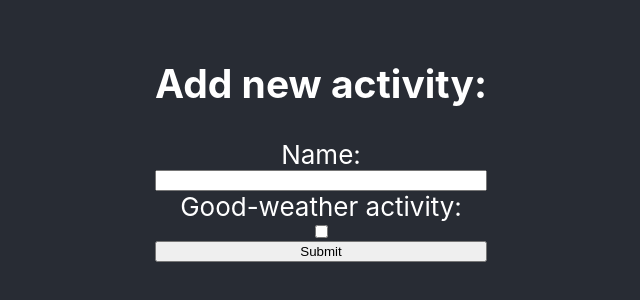
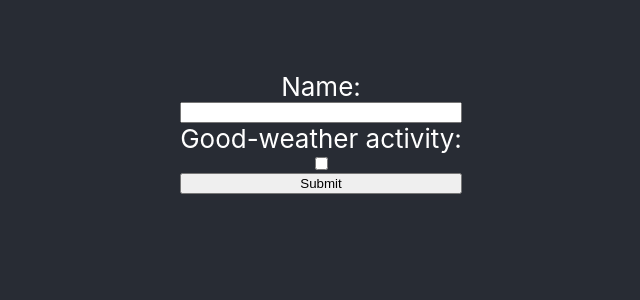
Before and after one commit to Yanchen001/Weather-app, a React (Create React App) app in the folder weather-app/: page / in a window 1280 px wide. Shown: the part 268-568 px from the top of the page, without its empty margins (319-959 px from the left). Built offline with nearby package versions, Linux system fonts and the light colour scheme.

Commit message:
add display list

```diff
--- a/weather-app/src/App.js
+++ b/weather-app/src/App.js
@@ -6,16 +6,25 @@ import { useState } from "react";
 import {uid} from "uid";
 
 function App() {
-  const [activity, setActivity] = useState([]);
+  const [activities, setActivity] = useState([]);
+  //const [list, setList] = useState([]);
+
+
 
   function handleAddActivity(newActivity) {
-    setActivity([...activity, {...newActivity, id:uid()}]);
+    setActivity([...activities, {...newActivity, id:uid()}]);
+
   }
-  console.log(activity);
+  // function handleShowActivity(newList){
+  //   setList([...list,])
+  // }
+
+
+  console.log(activities);
   return (
     <div className="App">
       <header className="App-header">
-        <List />
+        <List activities = {activities}/>
         <Form onAddActivity={handleAddActivity} />
       </header>
     </div>
--- a/weather-app/src/Components/Form/form.jsx
+++ b/weather-app/src/Components/Form/form.jsx
@@ -20,7 +20,6 @@ export default function Form({ onAddActivity }) {
   return (
     <>
       <form className="form" onSubmit={handleSubmit}>
-        <h2>Add new activity:</h2>
         <label htmlFor="activityName">Name:</label>
         <input type="text" name="activityName" />
         <label htmlFor="isForGoodWeather">Good-weather activity:</label>
--- a/weather-app/src/Components/List /list.jsx
+++ b/weather-app/src/Components/List /list.jsx
@@ -1,7 +1,15 @@
-export default function List() {
+export default function List({activities, onDeleteActivity}) {
   return (
     <div>
-      <ul></ul>
+      {(activities ?? []).map((activity) => (
+        <li key={activity.id}>{activity.activityName}
+          <button
+          onClick={()=> onDeleteActivity?.(activity)}>x</button>
+        </li>)
+
+      )}
+
+
     </div>
   );
 }
```
Also changed, not shown: 1 other file (tests, documents, lock files or other folders).
